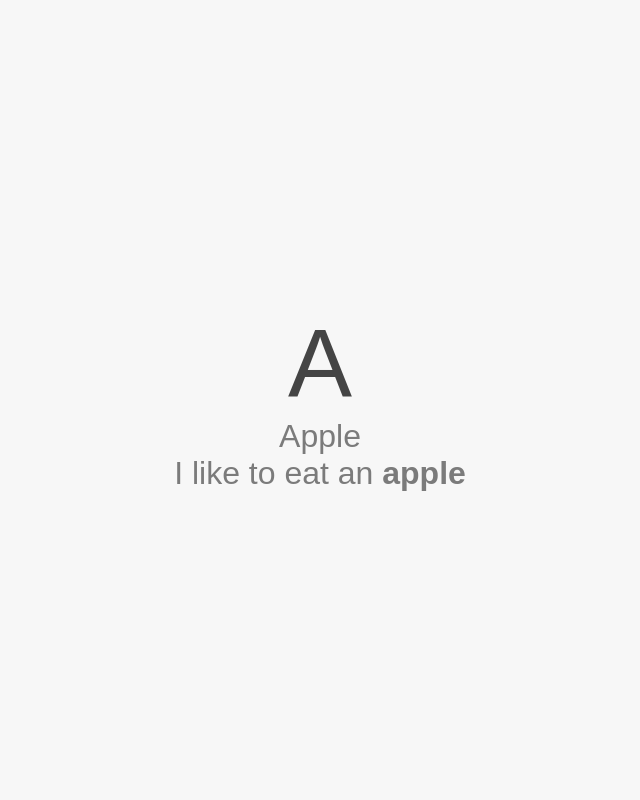
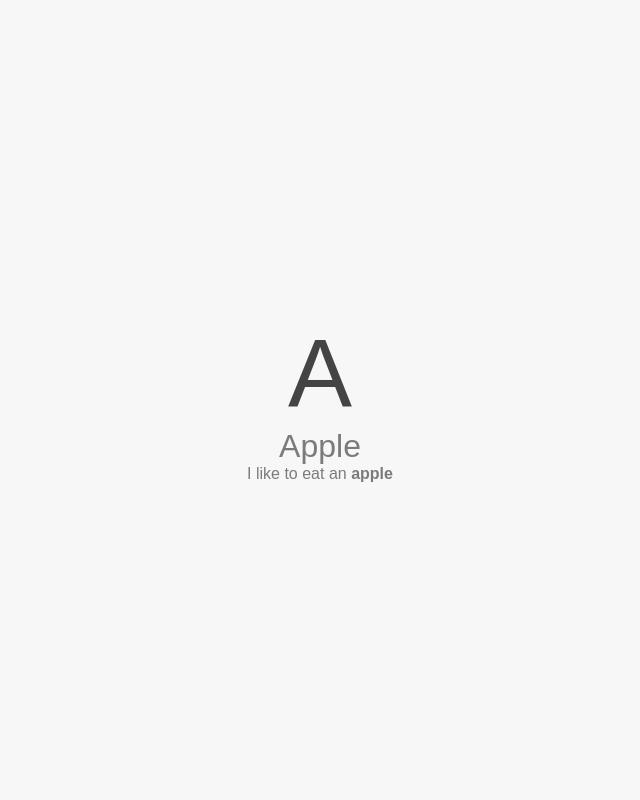
Before and after one commit to vijay22uk/alphabets-en, a PHP site: page /index.html in a window 1280 px wide. Shown: the whole page, without its empty margins (320-960 px from the left). Run offline with PHP 8.4, Linux system fonts and the light colour scheme.

Commit message:
text class

```diff
--- a/index.html
+++ b/index.html
@@ -10,7 +10,6 @@
     <title>alphabets-en</title>
     <link rel="stylesheet" href="styles/style.css"></link>
     <link rel="stylesheet" href="styles/jquery.fullpage.min.css"></link>
-
 </head>
 
 <body>
@@ -19,150 +18,150 @@
         <div class="section " id="section0">
             <h1>A</h1>
             <p>Apple</p>
-            <p>I like to eat an <b>apple</b></p>
+            <p class="text">I like to eat an <b>apple</b></p>
             <!--<img src="" alt="fullPage" />-->
         </div>
         <div class="section " id="section1">
             <h1>B</h1>
             <p>Ball</p>
-            <p>Catch the <b>ball</b></p>
+            <p class="text">Catch the <b>ball</b></p>
             <!--<img src="" alt="fullPage" />-->
         </div>
         <div class="section " id="section2">
             <h1>C</h1>
             <p>Cat</p>
-            <p>The <b> cat </b>is black</p>
+            <p class="text">The <b> cat </b>is black</p>
             <!--<img src="" alt="fullPage" />-->
         </div>
         <div class="section " id="section3">
             <h1>D</h1>
             <p>Dog</p>
-            <p>I have a <b>dog</b></p>
+            <p class="text">I have a <b>dog</b></p>
             <!--<img src="" alt="fullPage" />-->
         </div>
         <div class="section " id="section4">
             <h1>E</h1>
             <p>Eagle</p>
-            <p>The <b>eagle</b> is about to land</p>
+            <p class="text"><b>Eagle </b>can fly</p>
             <!--<img src="" alt="fullPage" />-->
         </div>
         <div class="section " id="section5">
             <h1>F</h1>
             <p>Fun</p>
-            <p>Have <b> fun </b> this summer</p>
+            <p  class="text">Have <b> fun </b> this summer</p>
             <!--<img src="" alt="fullPage" />-->
         </div>
         <div class="section " id="section6">
             <h1>G</h1>
             <p>Grass</p>
-            <p>Cows eat <b> grass </b></p>
+            <p  class="text">Cows eat <b> grass </b></p>
             <!--<img src="" alt="fullPage" />-->
         </div>
         <div class="section " id="section7">
             <h1>H</h1>
             <p>Hat</p>
-            <p>I like your <b>hat</b> </p>
+            <p  class="text">I like your <b>hat</b> </p>
             <!--<img src="" alt="fullPage" />-->
         </div>
         <div class="section " id="section8">
             <h1>I</h1>
             <p>Ink</p>
-            <p>My pen is out of <b>ink </b></p>
+            <p  class="text">My pen is out of <b>ink </b></p>
             <!--<img src="" alt="fullPage" />-->
         </div>
         <div class="section " id="section9">
             <h1>J</h1>
             <p>Jacket</p>
-            <p>Put on a <b>jacket</b> </p>
+            <p  class="text">Put on a <b>jacket</b> </p>
             <!--<img src="" alt="fullPage" />-->
         </div>
         <div class="section " id="section10">
             <h1>L</h1>
             <p>Lion</p>
-            <p><b>Lions</b> are animals</p>
+            <p  class="text"><b>Lions</b> are animals</p>
             <!--<img src="" alt="fullPage" />-->
         </div>
         <div class="section " id="section11">
             <h1>M</h1>
             <p>Mouse</p>
-            <p>Tom saw a <b>mouse</b></p>
+            <p class="text">Tom saw a <b>mouse</b></p>
             <!--<img src="" alt="fullPage" />-->
         </div>
         <div class="section " id="section12">
             <h1>N</h1>
             <p>Napkin</p>
-            <p>Use the <b>napkin</b></p>
+            <p  class="text">Use the <b>napkin</b></p>
             <!--<img src="" alt="fullPage" />-->
         </div>
         <div class="section " id="section13">
             <h1>O</h1>
             <p>Onion</p>
-            <p>I chopped some <b>onions</b></p>
+            <p class="text">I chopped some <b>onions</b></p>
             <!--<img src="" alt="fullPage" />-->
         </div>
         <div class="section " id="section15">
             <h1>P</h1>
             <p>Pen</p>
-            <p>I have a <b>pen</b></p>
+            <p class="text">I have a <b>pen</b></p>
             <!--<img src="" alt="fullPage" />-->
         </div>
         <div class="section " id="section16">
             <h1>Q</h1>
             <p>Queen</p>
-            <p>He bowed to the <b>Queen</b></p>
+            <p class="text">He bowed to the <b>Queen</b></p>
             <!--<img src="" alt="fullPage" />-->
         </div>
         <div class="section " id="section17">
             <h1>R</h1>
             <p>Ring</p>
-            <p><b>Ring</b> the bell</p>
+            <p class="text"><b>Ring</b> the bell</p>
             <!--<img src="" alt="fullPage" />-->
         </div><div class="section " id="section18">
             <h1>S</h1>
             <p>Star</p>
-            <p><b>Stars</b> are shining in the sky</p>
+            <p class="text"><b>Stars</b> are shining in the sky</p>
             <!--<img src="" alt="fullPage" />-->
         </div>
         <div class="section " id="section20">
             <h1>T</h1>
             <p>Train</p>
-            <p>The <b>train</b> left</p>
+            <p class="text">The <b>train</b> left</p>
             <!--<img src="" alt="fullPage" />-->
         </div>
         <div class="section " id="section22">
             <h1>U</h1>
             <p>Umbrella</p>
-            <p>It's my <b>umbrella</b></p>
+            <p class="text">It's my <b>umbrella</b></p>
             <!--<img src="" alt="fullPage" />-->
         </div>
         <div class="section " id="section23">
             <h1>V</h1>
             <p>Vegetable</p>
-            <p>Eat a lot of <b>vegetables</b></p>
+            <p class="text">Eat a lot of <b>vegetables</b></p>
             <!--<img src="" alt="fullPage" />-->
         </div>
         <div class="section " id="section24">
             <h1>W</h1>
             <p>Watch</p>
-            <p>I bought a <b>watch</b></p>
+            <p class="text">I bought a <b>watch</b></p>
             <!--<img src="" alt="fullPage" />-->
         </div>
         <div class="section " id="section25">
             <h1>X</h1>
             <p>X-mas</p>
-            <p><b>X-mas</b> is a big festival</p>
+            <p class="text"><b>X-mas</b> is a big festival</p>
             <!--<img src="" alt="fullPage" />-->
         </div>
         <div class="section " id="section26">
             <h1>Y</h1>
             <p>Yacht</p>
-            <p>Tom has a private <b>yacht</b></p>
+            <p class="text">Tom has a private <b>yacht</b></p>
             <!--<img src="" alt="fullPage" />-->
         </div>
         <div class="section " id="section27">
             <h1>Z</h1>
             <p>Zebra</p>
-            <p><b>Zebras</b> and giraffes are found at a zoo</p>
+            <p class="text"><b>Zebras</b> and giraffes are found at a zoo</p>
             <!--<img src="" alt="fullPage" />-->
         </div>
     </div>
--- a/styles/style.css
+++ b/styles/style.css
@@ -62,3 +62,6 @@ p{
 	text-align:center;
 }
 .hidden{display: none}
+.text{
+   font-size: 1em;
+}
```
